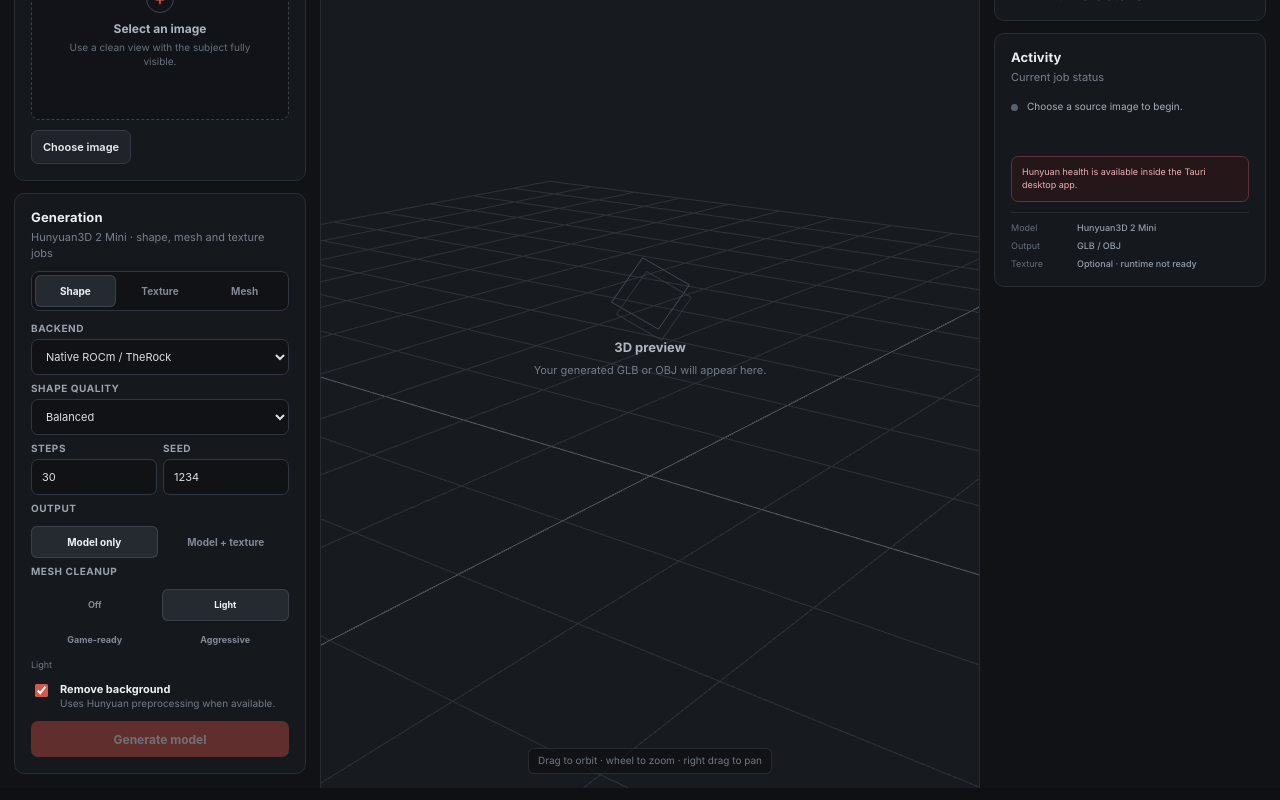
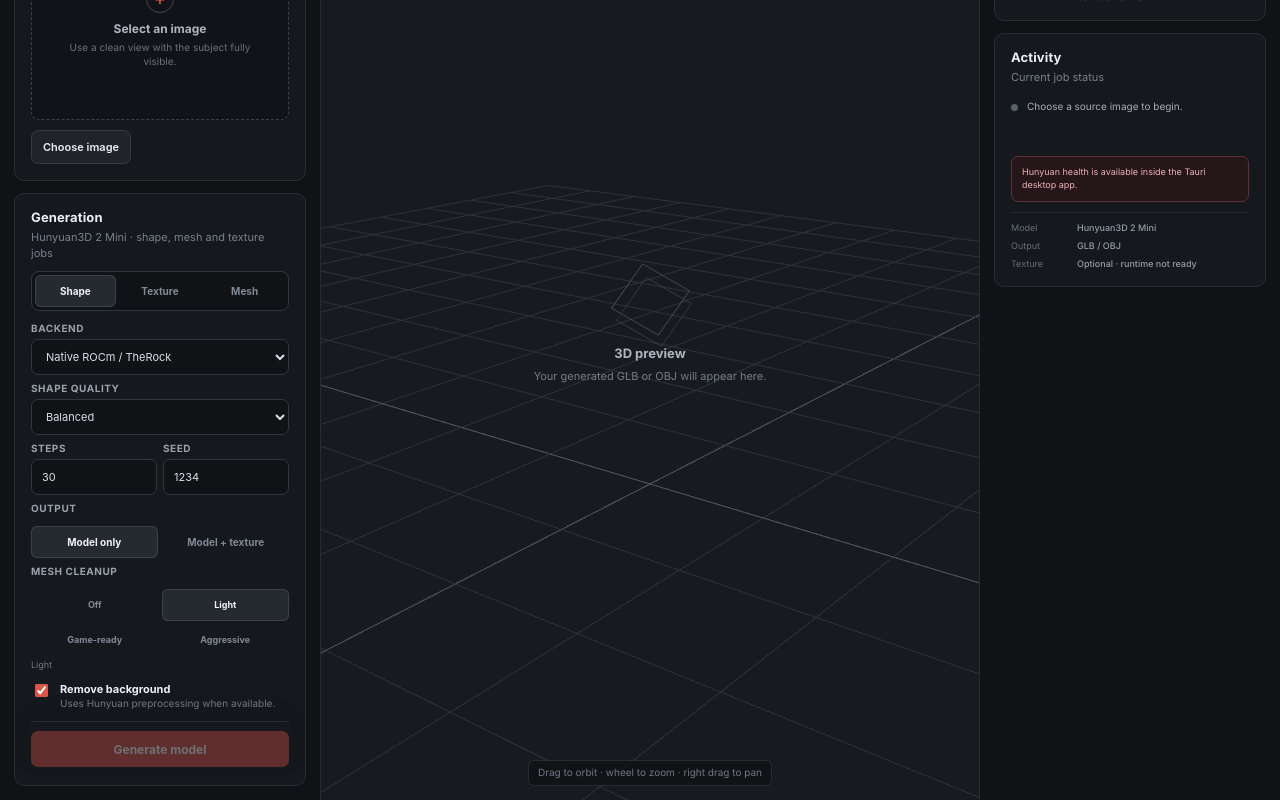
Before and after one commit to quendae/img2model-amd, a React (Vite) app in the folder apps/desktop/: page / in a window 1280 px wide. Shown: the part 216-1016 px from the top of the page. Built offline with nearby package versions, Linux system fonts and the light colour scheme.

Commit message:
style: pin generation action to the visible panel edge

```diff
--- a/apps/desktop/src/runtime-ui.css
+++ b/apps/desktop/src/runtime-ui.css
@@ -102,6 +102,26 @@
   margin-top: 9px;
 }
 
+/* The action must remain reachable even when Advanced consumes the remaining height. */
+.generation-panel {
+  position: relative;
+}
+
+.generation-action-dock {
+  position: sticky;
+  bottom: 0;
+  z-index: 8;
+  margin-top: 10px;
+  padding: 9px 0 2px;
+  border-top: 1px solid #252a31;
+  background: linear-gradient(to bottom, rgba(21, 24, 29, 0.94), #15181d 9px);
+  box-shadow: 0 -8px 16px rgba(12, 14, 17, 0.22);
+}
+
+.generation-action-dock .compact-primary-action {
+  margin-top: 0;
+}
+
 .left-rail,
 .right-rail,
 .cleanup-advanced {
```
